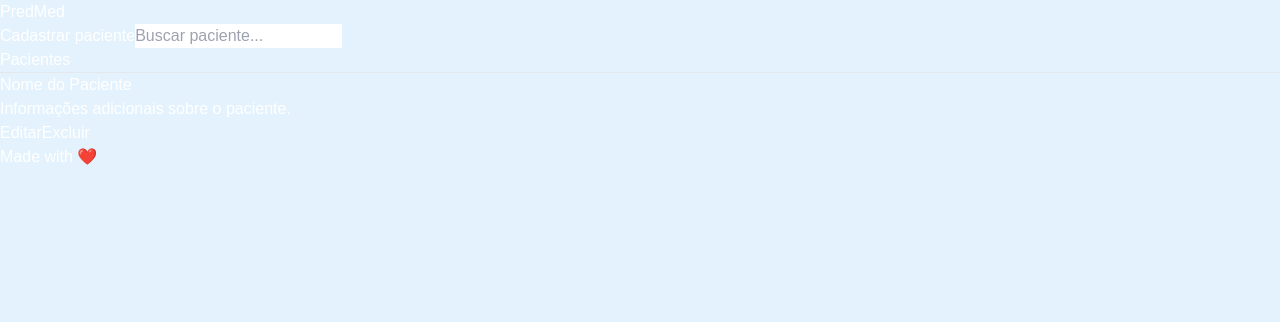
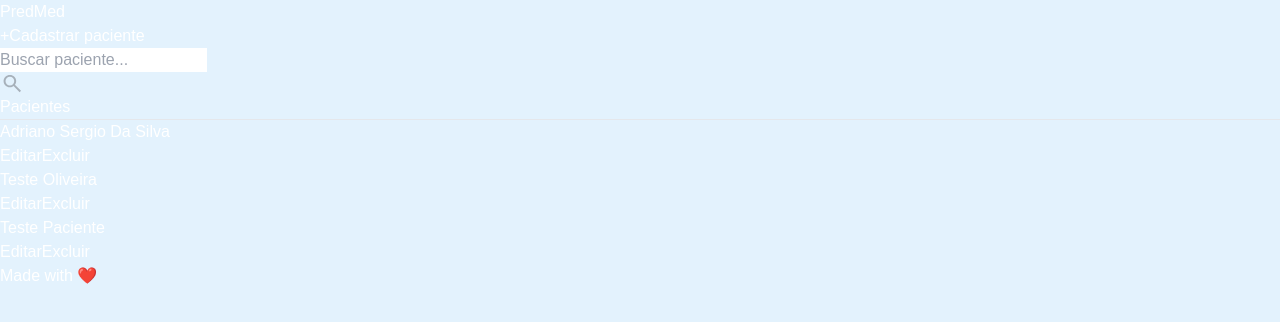
Before and after one commit to FIAP-1TDSPS-2024/predmed-nextjs, a Next.js app: page /paciente in a window 1280 px wide. Shown: the top 322 px of the page. Built offline with nearby package versions, Linux system fonts and the light colour scheme; a web font is replaced by a local one.

Commit message:
feat: improve pages

```diff
--- a/src/app/paciente/page.tsx
+++ b/src/app/paciente/page.tsx
@@ -1,38 +1,68 @@
 "use client";
 
 import Link from "next/link";
+import Image from "next/image";
+import { useState } from "react";
 
 import { Footer } from "@/components/Footer";
 import Header from "@/components/Header";
 
+// Define an interface for patient data
+interface Patient {
+  id: string;
+  name: string;
+}
+
 const Paciente = () => {
+  // Define sample patient data (in a real app, this would come from an API)
+  const patients: Patient[] = [
+    { id: "1", name: "Adriano Sergio Da Silva" },
+    { id: "1", name: "Teste Oliveira" },
+    { id: "1", name: "Teste Paciente" }
+  ];
+
+  // State for the search term
+  const [searchTerm, setSearchTerm] = useState("");
+
+  // Filter patients based on search term
+  const filteredPatients = patients.filter(patient =>
+    patient.name.toLowerCase().includes(searchTerm.toLowerCase())
+  );
+
   return (
-    <>
+    <div className="flex flex-col min-h-screen">
       <Header></Header>
-      <main className="bg-[#E3F2FD] min-h-screen flex flex-col items-center justify-center text-white">
+      <main className="m-8 flex flex-col text-white flex-grow">
+        {/* Button to navigate to patient registration page */}
         <Link href="/paciente/cadastrar">
           <button className="mt-4 pr-8 pl-8 bg-[#1E88E5] font-bold p-2 rounded hover:bg-[#114c8f] transition-colors">
+            <span className="mr-2">+</span>
             Cadastrar paciente
           </button>
-        </Link>
-
+        </Link>        {/* Search input for filtering patients */}
+        <div className="relative mt-4">
           <input
             type="text"
             placeholder="Buscar paciente..."
-          className="mt-4 p-2 pl-3 pr-20 rounded border border-[#9E9E9E] text-black"
+            className="p-2 pl-3 pr-10 rounded border border-[#9E9E9E] text-black w-full"
+            value={searchTerm}
+            onChange={(e) => setSearchTerm(e.target.value)}
           />
+          <div className="absolute right-3 top-1/2 transform -translate-y-1/2 flex items-center justify-center">
+            <Image src="/search.svg" alt="Search" width={24} height={24} />
+          </div>
+        </div>
 
         <h1 className="text-2xl text-black font-bold mt-4">Pacientes</h1>
-        <hr className="w-[80%] border-t border-[#9E9E9E] mt-0 my-4"></hr>
+        <hr className="border-t border-[#9E9E9E] mt-0 my-4"></hr>
 
-        <Link href="/paciente/1">
-          <div className="mt-4 p-4 bg-white rounded shadow-md w-full max-w-md">
+        {filteredPatients.length > 0 ? (
+          filteredPatients.map((patient, index) => (
+            <Link href={`/paciente/${patient.id}`} key={index}>
+              <div className="mt-4 p-4 bg-white rounded shadow-md w-full">
                 <h2 className="text-xl font-bold text-gray-800">
-              Nome do Paciente
+                  {patient.name}
                 </h2>
-            <p className="text-gray-600">
-              Informações adicionais sobre o paciente.
-            </p>
                 <div className="flex gap-4 mt-4">
                   <button className="bg-[#1E88E5] text-white p-2 rounded hover:bg-[#114c8f] transition-colors">
                     Editar
@@ -43,9 +73,15 @@ const Paciente = () => {
                 </div>
               </div>
             </Link>
+          ))
+        ) : (
+          <div className="mt-4 text-black text-center">
+            Nenhum paciente encontrado.
+          </div>
+        )}
       </main>
       <Footer></Footer>
-    </>
+    </div>
   );
 };
 
--- a/src/components/Footer.tsx
+++ b/src/components/Footer.tsx
@@ -1,6 +1,6 @@
 export function Footer() {
   return (
-    <footer className="bg-[#1565C0] text-white text-center py-5">
+    <footer className="bg-[#1565C0] flex items-center justify-center text-white text-center py-5">
       <p className="font-bold text-lg">Made with ❤️</p>
     </footer>
   );
```
Also changed, not shown: package.json (+6 -5 lines), src/app/paciente/cadastrar/page.tsx (+63 -6 lines), public/search.svg (added), 1 other file (tests, documents, lock files or other folders). Lines whose indentation alone changed are shown as unchanged.
